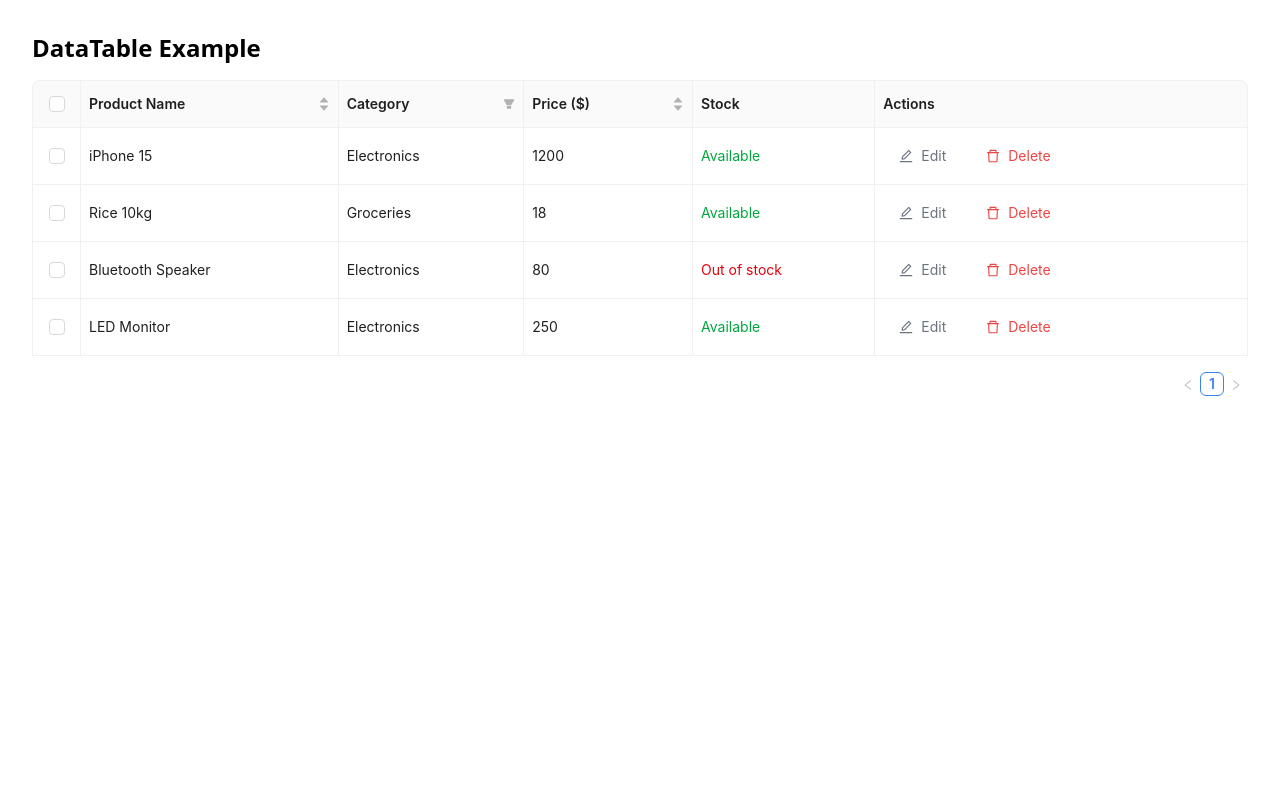
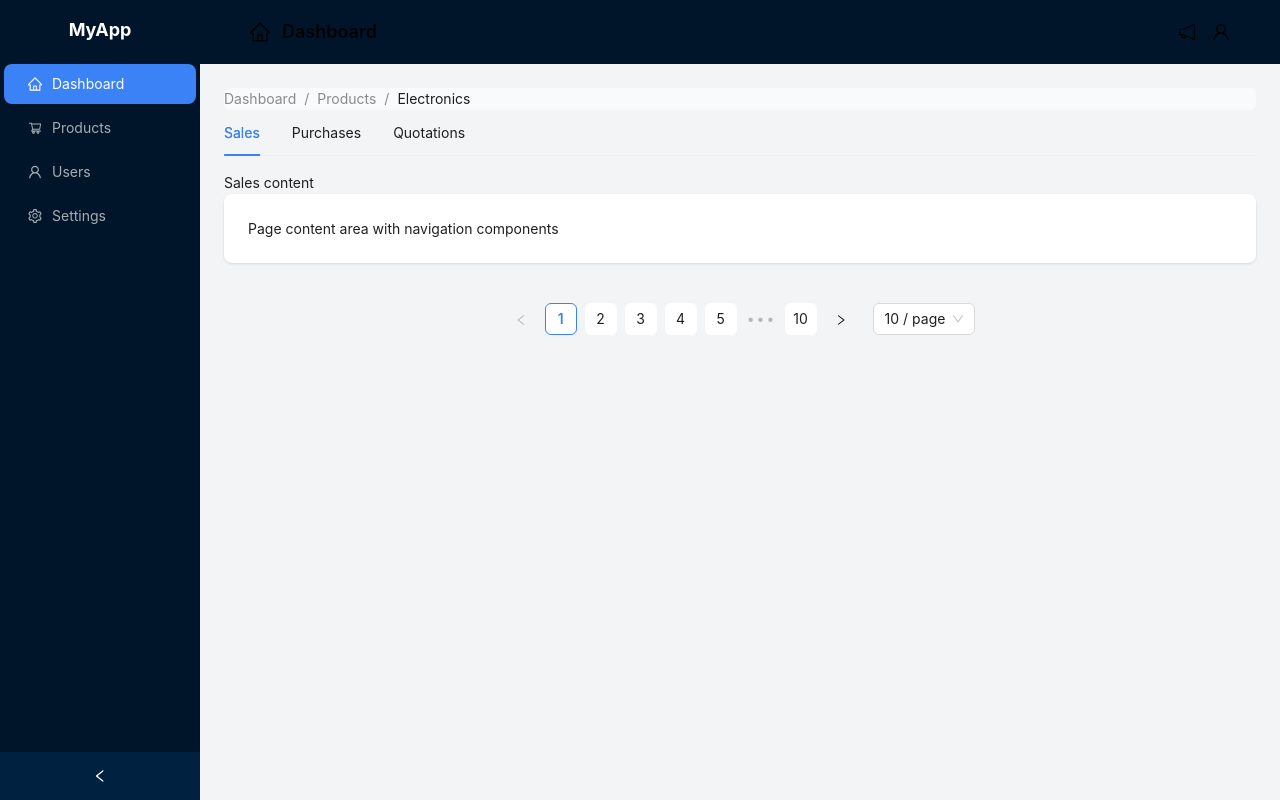
Before and after one commit to Thanu123456/Flow-Client, a React (Vite) app: page / in a window 1280 px wide. Built offline with nearby package versions, Linux system fonts and the light colour scheme.

Commit message:
PP006 - Common Sidebar, Navigation implementation is done.

```diff
--- a/src/App.tsx
+++ b/src/App.tsx
@@ -1,14 +1,16 @@
 import { ConfigProvider } from "antd";
 import { customTheme } from "./config/theme.config";
-import { ButtonExamples } from "./components/common/Button/ButtonExamples";
-import InputExamples from "./components/common/Input/InputExample";
-import { TableExample } from "./components/common/Table/TableExample";
+// import { ButtonExamples } from "./components/common/Button/ButtonExamples";
+// import InputExamples from "./components/common/Input/InputExample";
+// import { TableExample } from "./components/common/Table/TableExample";
+import { NavigationExample } from "./components/common/Navigation/NavigationExample";
 
 const App = () => (
   <ConfigProvider theme={customTheme}>
     {/* <ButtonExamples /> */}
     {/* <InputExamples /> */}
-    <TableExample />
+    {/* <TableExample /> */}
+    <NavigationExample />
   </ConfigProvider>
 );
 
--- /dev/null
+++ b/src/components/common/Navigation/Navigation.tsx
@@ -0,0 +1,95 @@
+import React from "react";
+import {
+  Layout,
+  Menu,
+  Breadcrumb as AntBreadcrumb,
+  Pagination as AntPagination,
+  Tabs as AntTabs,
+} from "antd";
+import {
+  HomeOutlined,
+  SettingOutlined,
+  UserOutlined,
+  NotificationOutlined,
+} from "@ant-design/icons";
+import type { NavigationProps } from "./Navigation.types";
+
+const { Header, Sider, Content } = Layout;
+
+export const Navigation: React.FC<NavigationProps> = ({
+  type = "sidebar",
+  collapsed,
+  items,
+  breadcrumbItems,
+  activeKey,
+  onTabChange,
+  onPageChange,
+  totalItems,
+  pageSize = 10,
+  currentPage = 1,
+}) => {
+  switch (type) {
+    case "sidebar":
+      return (
+        <Sider collapsible collapsed={collapsed} className="min-h-screen">
+          <div className="p-4 text-white text-lg font-bold text-center">
+            MyApp
+          </div>
+          <Menu
+            theme="dark"
+            mode="inline"
+            items={items}
+            defaultSelectedKeys={[activeKey || "1"]}
+          />
+        </Sider>
+      );
+
+    case "header":
+      return (
+        <Header className="bg-white shadow-sm px-6 flex items-center justify-between">
+          <div className="flex items-center gap-3">
+            <HomeOutlined className="text-xl text-blue-600" />
+            <span className="font-semibold text-lg">Dashboard</span>
+          </div>
+          <div className="flex items-center gap-4">
+            <NotificationOutlined className="text-lg" />
+            <UserOutlined className="text-lg" />
+          </div>
+        </Header>
+      );
+
+    case "breadcrumb":
+      return (
+        <AntBreadcrumb
+          className="p-3 bg-gray-50 rounded-md"
+          items={breadcrumbItems}
+        />
+      );
+
+    case "tabs":
+      return (
+        <AntTabs
+          defaultActiveKey={activeKey || "1"}
+          onChange={onTabChange}
+          items={items}
+        />
+      );
+
+    case "pagination":
+      return (
+        <div className="flex justify-center py-4">
+          <AntPagination
+            total={totalItems}
+            pageSize={pageSize}
+            current={currentPage}
+            onChange={onPageChange}
+          />
+        </div>
+      );
+
+    default:
+      return null;
+  }
+};
+
+export default Navigation;
--- /dev/null
+++ b/src/components/common/Navigation/Navigation.types.tsx
@@ -0,0 +1,37 @@
+import type {
+  MenuProps,
+  BreadcrumbProps,
+  TabsProps,
+  PaginationProps,
+} from "antd";
+
+export type NavigationType =
+  | "sidebar"
+  | "header"
+  | "menu"
+  | "tabs"
+  | "pagination"
+  | "breadcrumb"
+  | "bottom";
+
+export interface NavigationProps {
+  /** Type of navigation */
+  type?: NavigationType;
+
+  /** Common */
+  collapsed?: boolean;
+  items?: any[];
+  activeKey?: string;
+
+  /** Breadcrumb */
+  breadcrumbItems?: BreadcrumbProps["items"];
+
+  /** Tabs */
+  onTabChange?: (key: string) => void;
+
+  /** Pagination */
+  totalItems?: number;
+  pageSize?: number;
+  currentPage?: number;
+  onPageChange?: (page: number, pageSize?: number) => void;
+}
--- /dev/null
+++ b/src/components/common/Navigation/NavigationExample.tsx
@@ -0,0 +1,55 @@
+import React from "react";
+import { Layout, type MenuProps } from "antd";
+import { Navigation } from "./Navigation";
+import {
+  HomeOutlined,
+  ShoppingCartOutlined,
+  SettingOutlined,
+  UserOutlined,
+} from "@ant-design/icons";
+
+const { Content } = Layout;
+
+export const NavigationExample: React.FC = () => {
+  const sidebarItems: MenuProps["items"] = [
+    { key: "1", icon: <HomeOutlined />, label: "Dashboard" },
+    { key: "2", icon: <ShoppingCartOutlined />, label: "Products" },
+    { key: "3", icon: <UserOutlined />, label: "Users" },
+    { key: "4", icon: <SettingOutlined />, label: "Settings" },
+  ];
+
+  const breadcrumbItems = [
+    { title: "Dashboard" },
+    { title: "Products" },
+    { title: "Electronics" },
+  ];
+
+  const tabItems = [
+    { key: "1", label: "Sales", children: "Sales content" },
+    { key: "2", label: "Purchases", children: "Purchases content" },
+    { key: "3", label: "Quotations", children: "Quotations content" },
+  ];
+
+  return (
+    <Layout className="min-h-screen">
+      <Navigation type="sidebar" items={sidebarItems} />
+      <Layout>
+        <Navigation type="header" />
+        <Content className="p-6 bg-gray-100 space-y-6">
+          <Navigation type="breadcrumb" breadcrumbItems={breadcrumbItems} />
+          <Navigation type="tabs" items={tabItems} />
+          <div className="bg-white rounded-lg p-6 shadow-sm">
+            <p>Page content area with navigation components</p>
+          </div>
+          <Navigation
+            type="pagination"
+            totalItems={100}
+            pageSize={10}
+            currentPage={1}
+            onPageChange={(p) => console.log("Page:", p)}
+          />
+        </Content>
+      </Layout>
+    </Layout>
+  );
+};
--- /dev/null
+++ b/src/components/common/Navigation/index.ts
@@ -0,0 +1,2 @@
+export { Navigation } from "./Navigation";
+export type { NavigationProps, NavigationType } from "./Navigation.types";
```
